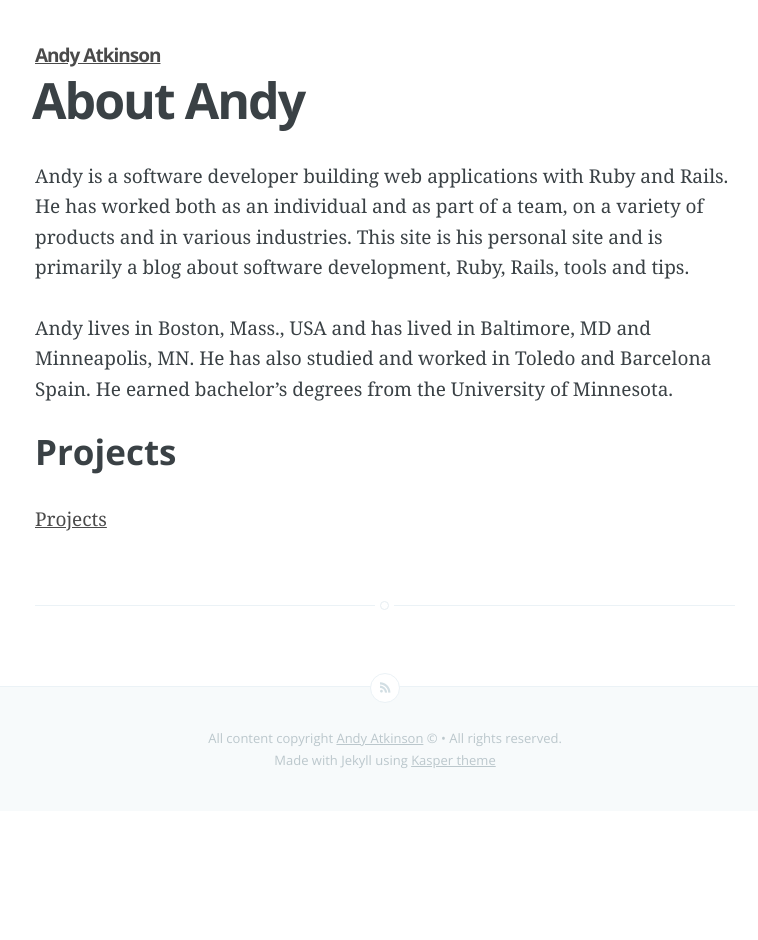
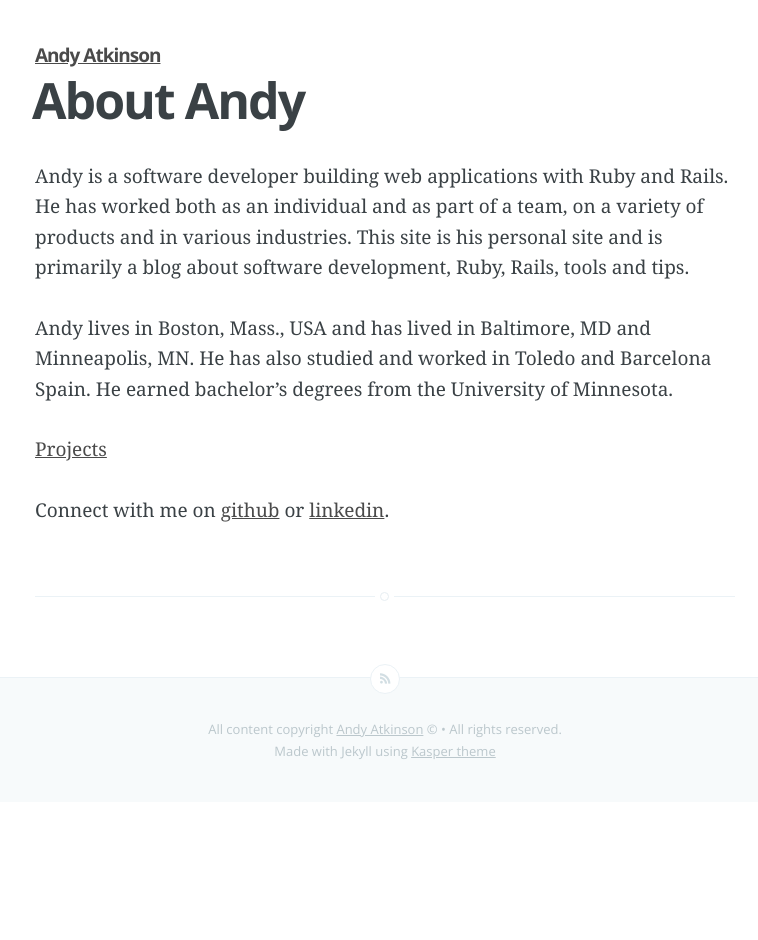
Before and after one commit to andyatkinson/blog, a Jekyll site: the page built from about/index.md, in a window 1280 px wide. Shown: the whole page, without its empty margins (255-1013 px from the left). Built offline with Jekyll 4.4.1, drawn with Linux system fonts in a browser that asks for light colours; Markdown is read by kramdown in place of the engine named in the settings.

Commit message:
update some content

```diff
--- a/about/index.md
+++ b/about/index.md
@@ -8,6 +8,6 @@ Andy is a software developer building web applications with Ruby and Rails. He h
 
 Andy lives in Boston, Mass., USA and has lived in Baltimore, MD and Minneapolis, MN. He has also studied and worked in Toledo and Barcelona Spain. He earned bachelor’s degrees from the University of Minnesota.
 
-### Projects
+{% if page.projects %} <a href='{{ site.baseurl }}{{ page.projects }}'> Projects </a> {% endif %}
 
-{% if page.projects %} <a href='{{ site.baseurl }}{{ page.projects }}'> Projects </a> {% endif %}
+Connect with me on [github](https://github.com/andyatkinson) or [linkedin](http://www.linkedin.com/in/andyatkinson/).
```
Also changed, not shown: README.md.
